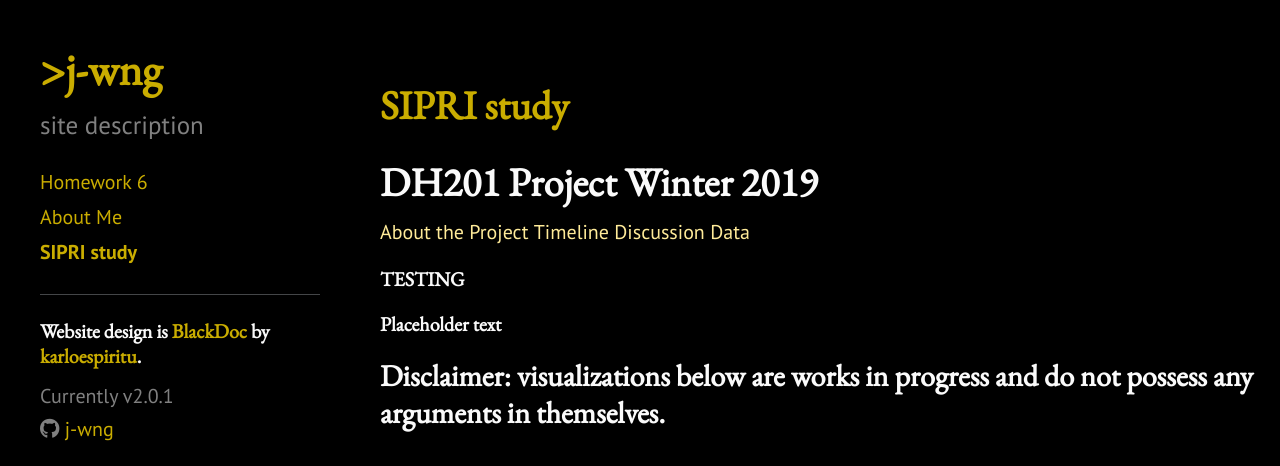
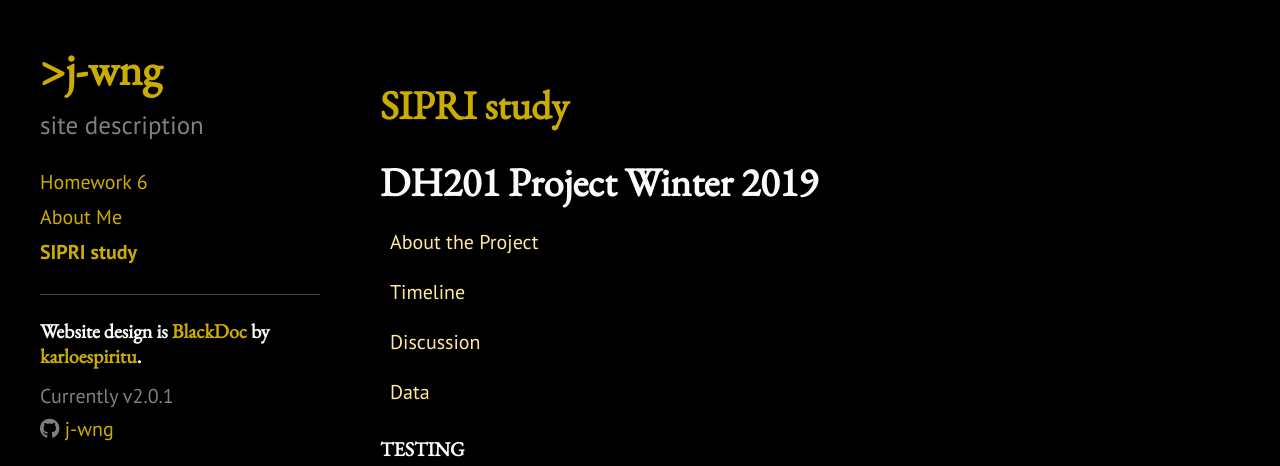
Before and after one commit to j-wng/j-wng.github.io, a Jekyll site: the page built from homepage.html, in a window 1280 px wide and 1269 px high. Shown: the top 466 px of the window. Built offline with Jekyll 4.4.1, drawn with Linux system fonts in a browser that asks for light colours; nearby versions of some CDN libraries.

Commit message:
Update homepage.html

```diff
--- a/homepage.html
+++ b/homepage.html
@@ -20,6 +20,12 @@ ul {
 li {
   display: inline;
 }
+
+li a {
+  display: block;
+  padding: 10px;
+}
+
 </style>
 </head>
 <body>
```
